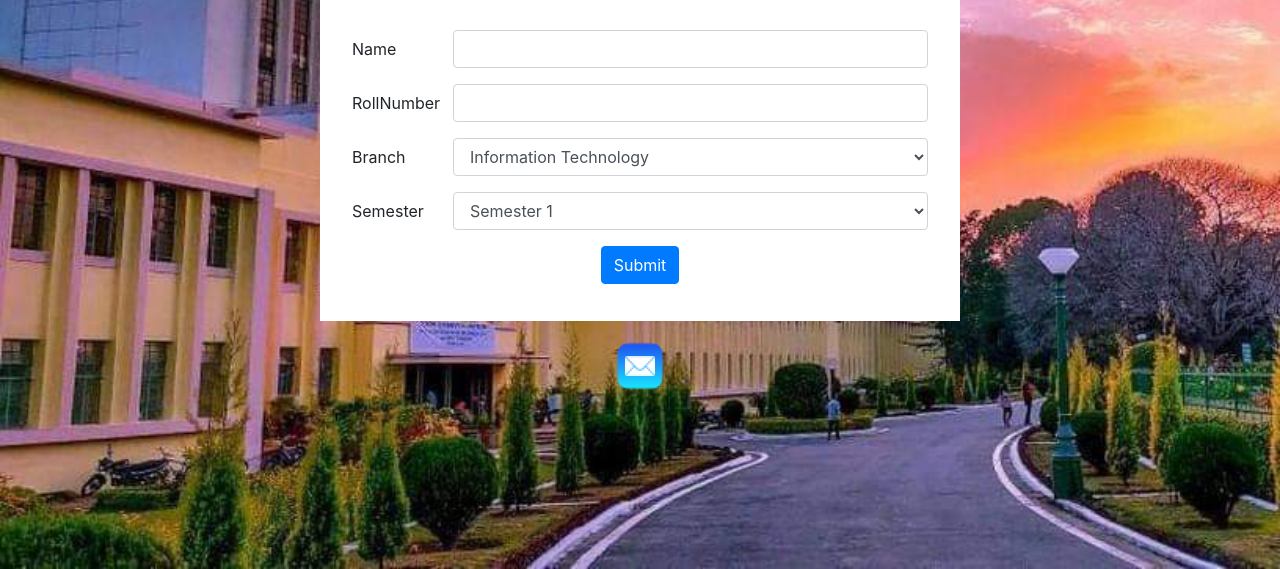
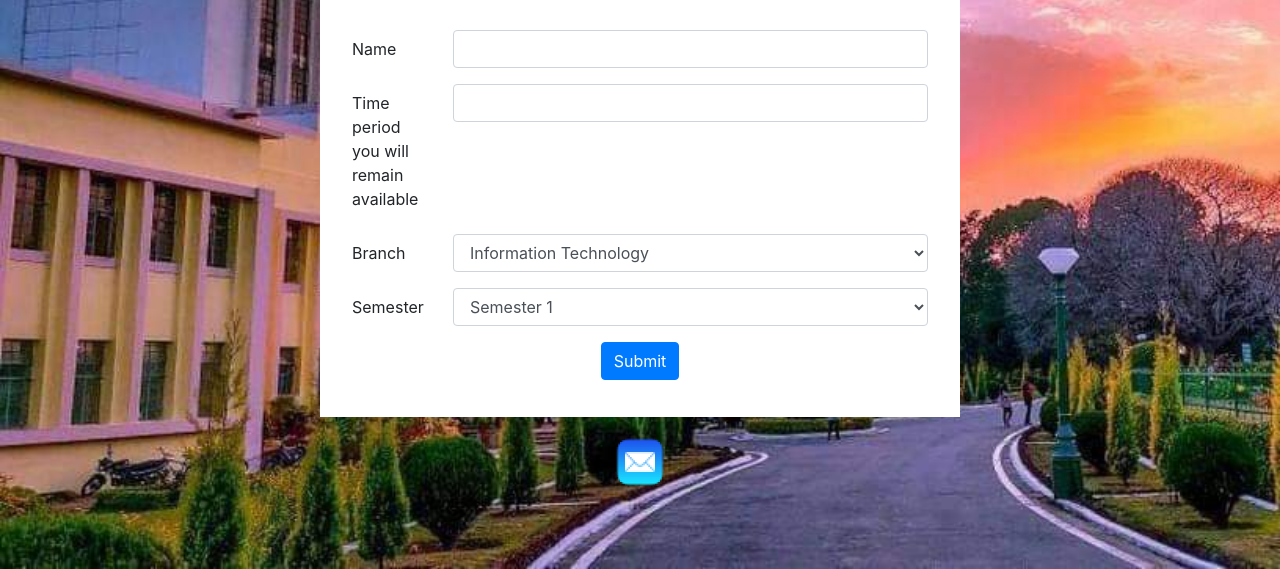
Before and after one commit to vibhubhatia007/landingpage, a plain HTML site: page index.html in a window 1280 px wide. Shown: the part 231-800 px from the top of the page. Drawn offline with nearby package versions, Linux system fonts and the light colour scheme.

Commit message:
update label

```diff
--- a/index.html
+++ b/index.html
@@ -34,7 +34,7 @@
         </div>
       </div>
       <div class="form-group row">
-        <label for="roll" class="col-sm-2 col-form-label">RollNumber</label>
+        <label for="roll" class="col-sm-2 col-form-label">Time period you will remain available</label>
         <div class="col-sm-10">
           <input type="number" name="entry.930661223" class="form-control" id="roll" required>
         </div>
```
